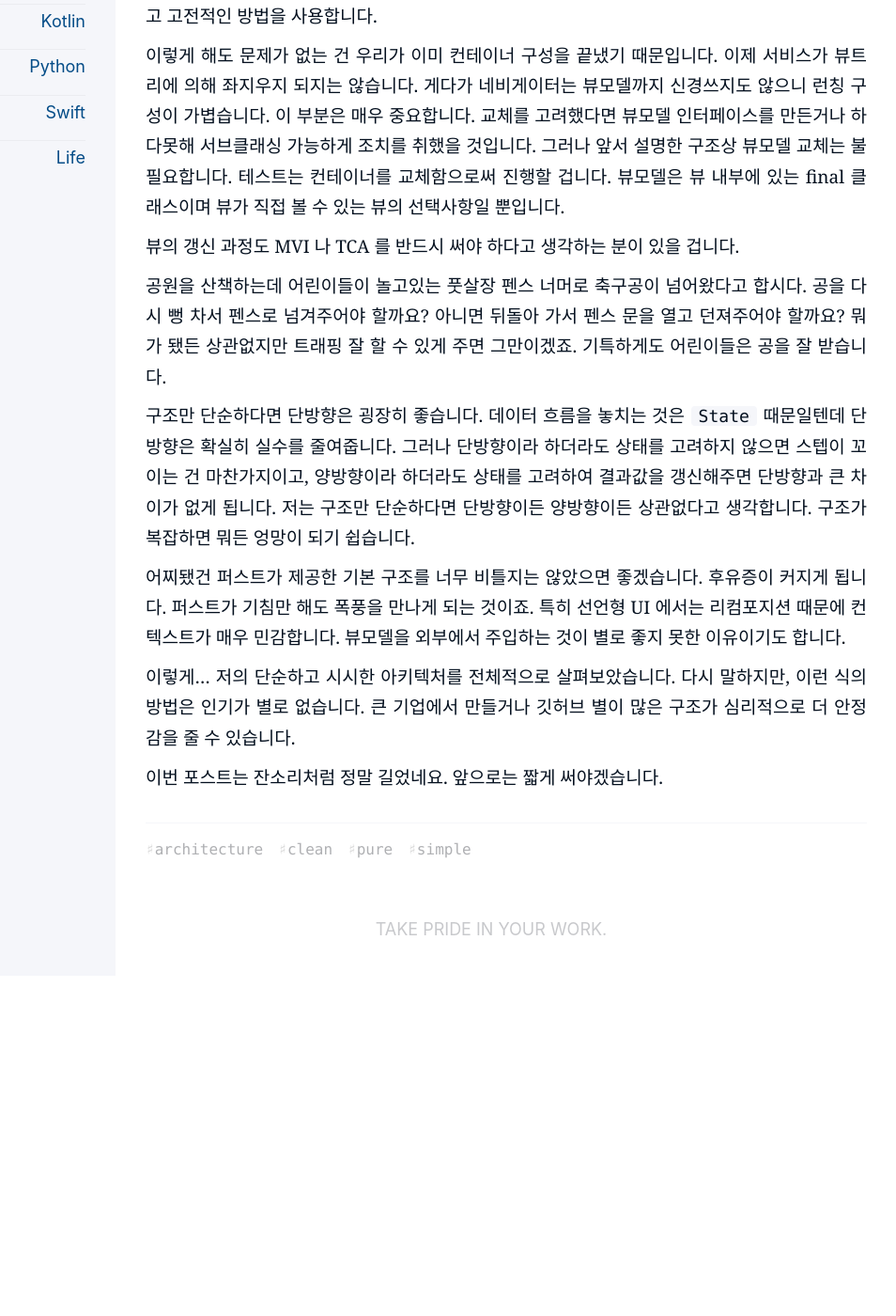
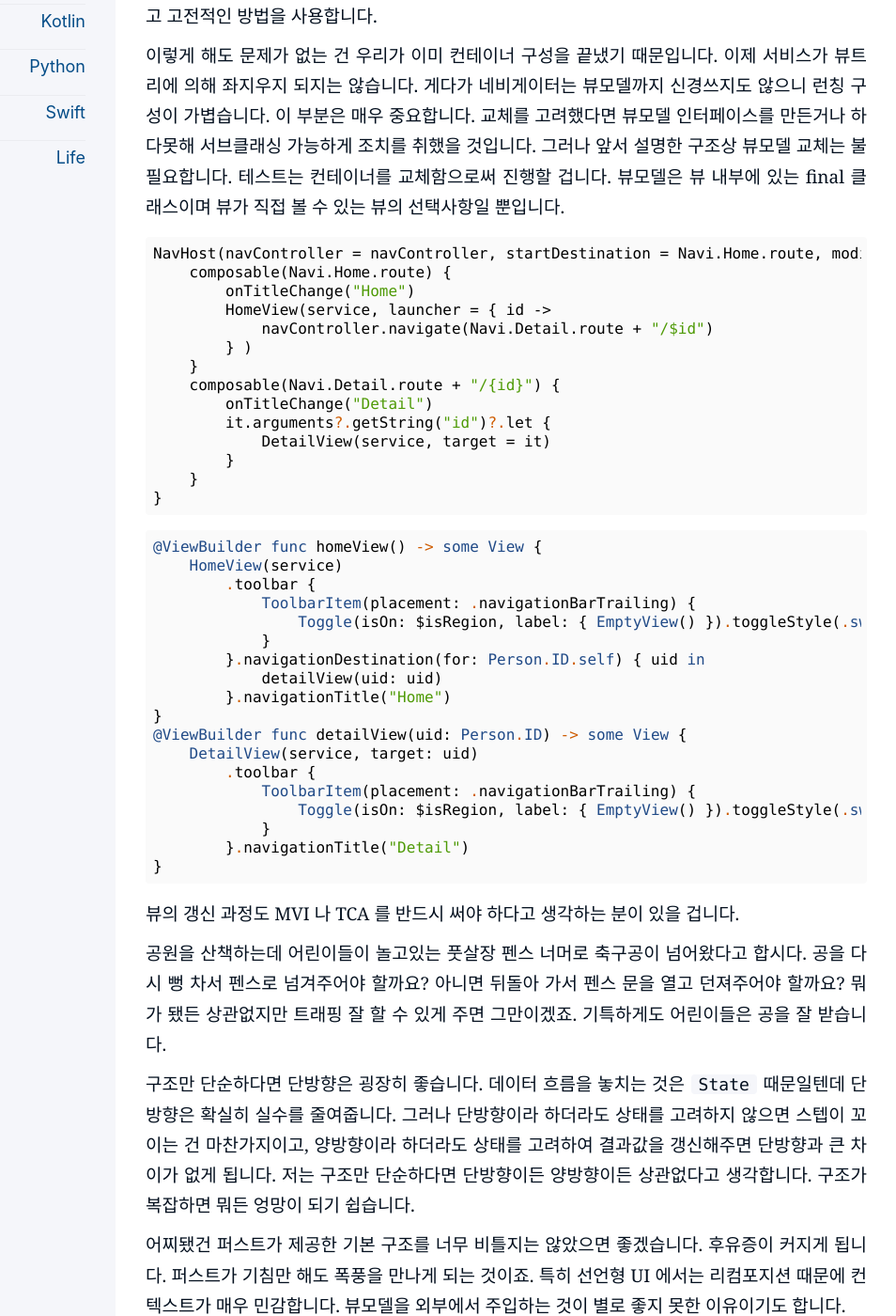
Before and after one commit to kiroshin/kiroshin.github.io, a Jekyll site: the page built from _posts/2024-07-22-hello-pure.md, in a window 1280 px wide and 1400 px high, scrolled down 15302 px. Shown: the whole window at 94% size, without its empty margins (197-1151 px from the left). Built offline with Jekyll 4.4.1, drawn with Linux system fonts in a browser that asks for light colours; before the commit the page ends 16340 px from its top, so only the background shows below that.

Commit message:
Update 2024-07-22-hello-pure.md

````diff
--- a/_posts/2024-07-22-hello-pure.md
+++ b/_posts/2024-07-22-hello-pure.md
@@ -489,6 +489,44 @@ struct DetailView: View {
 
 이렇게 해도 문제가 없는 건 우리가 이미 컨테이너 구성을 끝냈기 때문입니다. 이제 서비스가 뷰트리에 의해 좌지우지 되지는 않습니다. 게다가 네비게이터는 뷰모델까지 신경쓰지도 않으니 런칭 구성이 가볍습니다. 이 부분은 매우 중요합니다. 교체를 고려했다면 뷰모델 인터페이스를 만든거나 하다못해 서브클래싱 가능하게 조치를 취했을 것입니다. 그러나 앞서 설명한 구조상 뷰모델 교체는 불필요합니다. 테스트는 컨테이너를 교체함으로써 진행할 겁니다. 뷰모델은 뷰 내부에 있는 final 클래스이며 뷰가 직접 볼 수 있는 뷰의 선택사항일 뿐입니다.
 
+```kotlin
+NavHost(navController = navController, startDestination = Navi.Home.route, modifier = modifier) {
+    composable(Navi.Home.route) {
+        onTitleChange("Home")
+        HomeView(service, launcher = { id ->
+            navController.navigate(Navi.Detail.route + "/$id")
+        } )
+    }
+    composable(Navi.Detail.route + "/{id}") {
+        onTitleChange("Detail")
+        it.arguments?.getString("id")?.let {
+            DetailView(service, target = it)
+        }
+    }
+}
+```
+
+```swift
+@ViewBuilder func homeView() -> some View {
+    HomeView(service)
+        .toolbar {
+            ToolbarItem(placement: .navigationBarTrailing) {
+                Toggle(isOn: $isRegion, label: { EmptyView() }).toggleStyle(.switch)
+            }
+        }.navigationDestination(for: Person.ID.self) { uid in
+            detailView(uid: uid)
+        }.navigationTitle("Home")
+}
+@ViewBuilder func detailView(uid: Person.ID) -> some View {
+    DetailView(service, target: uid)
+        .toolbar {
+            ToolbarItem(placement: .navigationBarTrailing) {
+                Toggle(isOn: $isRegion, label: { EmptyView() }).toggleStyle(.switch)
+            }
+        }.navigationTitle("Detail")
+}
+```
+
 뷰의 갱신 과정도 MVI 나 TCA 를 반드시 써야 하다고 생각하는 분이 있을 겁니다.
 
 공원을 산책하는데 어린이들이 놀고있는 풋살장 펜스 너머로 축구공이 넘어왔다고 합시다. 공을 다시 뻥 차서 펜스로 넘겨주어야 할까요? 아니면 뒤돌아 가서 펜스 문을 열고 던져주어야 할까요? 뭐가 됐든 상관없지만 트래핑 잘 할 수 있게 주면 그만이겠죠. 기특하게도 어린이들은 공을 잘 받습니다.
````
